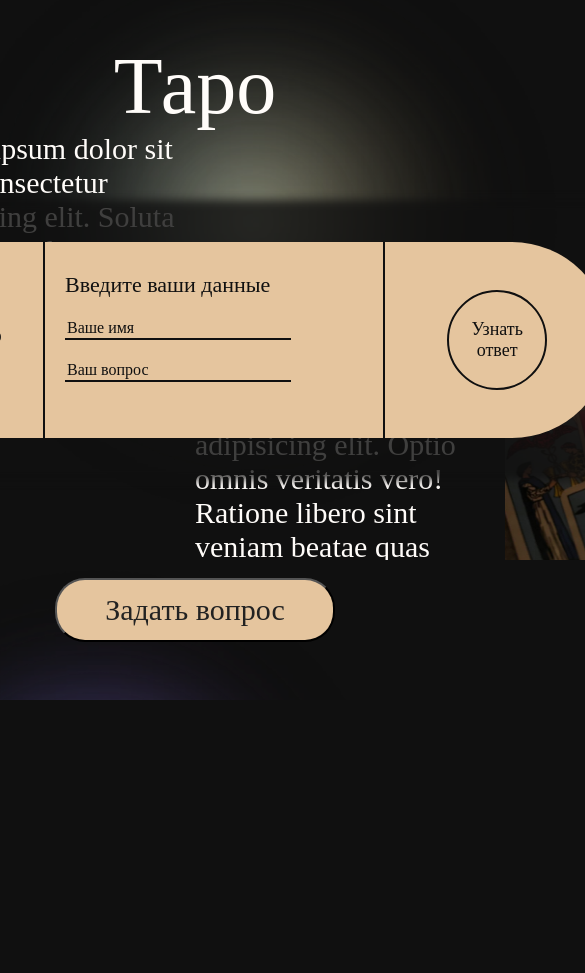
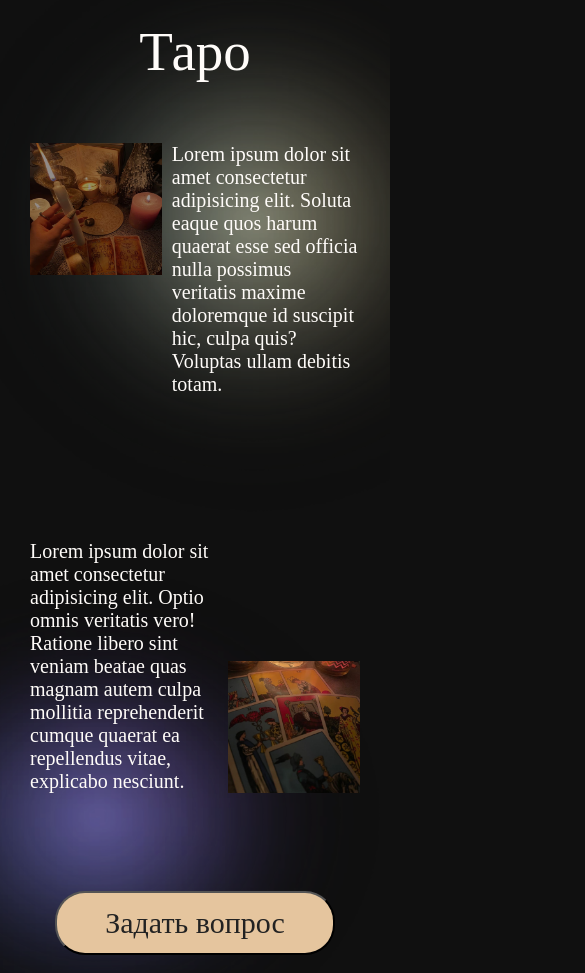
Before and after one commit to YodgorGA/taro_next, a Next.js app: page /taro in a window 390 px wide. Shown: the top 973 px of the page, 585 px wide, since content can reach past the window. Before the commit the page ends 844 px from the top, so only its background shows below. Built offline with nearby package versions, Linux system fonts and the light colour scheme.

Commit message:
End mobile resolution for Taro Page

```diff
--- a/src/app/(pages)/layout.module.scss
+++ b/src/app/(pages)/layout.module.scss
@@ -23,6 +23,7 @@
         position: absolute;
         @media (max-width: $desktop){
             overflow: hidden;
+            width: 100%;
         }
         .background{
             &_container{
--- a/src/app/(pages)/taro/page.tsx
+++ b/src/app/(pages)/taro/page.tsx
@@ -3,6 +3,7 @@ import S from './taro.module.scss';
 import Image from 'next/image';
 import TaroLeft from '/public/assets/images/taroLeft.png';
 import TaroRight from '/public/assets/images/taroRight.png';
+import { TaroModal } from '@/components/widgets';
 
 interface TaroPageProps {
 
@@ -39,29 +40,7 @@ export const TaroPage:FC<TaroPageProps> = ({...TaroPageProps}) =>{
                     </div>
                 </div>
             </div>
-            <div className={S.button_container}>
-                <button className={S.button}>Задать вопрос</button>
-            </div>
-            <div className={`${S.modal_container} `}>
-                <div className={S.modal_wrapper}>
-                    <div className={S.modal_blur}/>
-                    <div className={S.modal_fiedls}>
-                        <div className={S.modal_question}>
-                            <p>
-                                Задайте свой вопрос и получите на него расклад ответом
-                            </p>
-                        </div>
-                        <div className={S.modal_form}>
-                            <label>Введите ваши данные</label>
-                            <input className={S.modal_input} placeholder={'Ваше имя'} type={'text'}/>
-                            <input className={S.modal_input} placeholder={'Ваш вопрос'} type={'text'}/>
-                        </div>
-                        <div className={S.modal_buttonContainer}>
-                            <div className={S.modal_button}>Узнать ответ</div>
-                        </div>
-                    </div>
-                </div>
-            </div>
+            <TaroModal/>
         </section>
     )
 }
--- a/src/app/(pages)/taro/taro.module.scss
+++ b/src/app/(pages)/taro/taro.module.scss
@@ -8,36 +8,78 @@
 
         position: relative;
         @include flex(column,center,center);
+        @media (max-width: $mobile) {
+            width: 100%;
+            height: fit-content;
+            min-height: 800px;
+        }
     }
 }
 
 .title{
     max-width: 200px;
     max-height: 120px;
-    @include GwenFont(80px)
+    margin-top: 30px;
+    @include GwenFont(80px);
+    @media (max-width: $mobile) {
+        font-size: 55px;
+        margin-top: 20px;
+        margin-bottom: 30px;
+    }
 }
 
 .content{
     height: 428px;
     width: 1019px;
+    margin-top: 30px;
+    margin-bottom: 50px;
     @include flex(row,space-between,flex-start);
+    @media (max-width: $mobile) {
+        @include flex(column,space-between,center);
+        height: 650px;
+        width: 100%;
+    }
     &_left{
         gap: 20px;
         width: 50%;
         height: 100%;
-        @include flex(row,space-between,flex-start)
+        @include flex(row,space-between,flex-start);
+        @media (max-width: $mobile) {
+            @include flex(row,space-between,flex-start);
+            gap:10px;
+            width: 100%;
+            height: 50%;
+            padding: 0px 30px;
+            .content_text{
+                height: fit-content;
+            }
+        }
     }
     &_right{
         gap: 20px;
         width: 50%;
         height: 100%;
-        @include flex(row-reverse,space-between,flex-end)
+        @include flex(row-reverse,space-between,flex-end);
+        @media (max-width: $mobile) {
+            @include flex(row-reverse,space-between,flex-end);
+            gap:10px;
+            width: 100%;
+            height: 50%;
+            padding: 0px 30px;
+            .content_text{
+                height: fit-content;
+            }
+        }
     }
     &_text{
         @include GwenFont(30px);
         width: 300px;
         height: 200px;
         overflow: hidden;
+        @media (max-width: $mobile) {
+            font-size: 20px;
+            width: 200px;
+        }
     }
 }
 
@@ -46,130 +88,18 @@
         width: 205px;
         height: 244px;
         position: relative;
+        @media (max-width: $mobile) {
+            width: 120px;
+            height: 149px;
+        }
     }
     &_right{
        width: 207px;
        height: 207px;
        position: relative;
+       @media (max-width: $mobile) {
+        width: 140px;
+        height: 132px;
+       }
     }
 }
-
-.button{
-    width: 280px;
-    height: 60px;
-    padding: 30px 10px;
-    background-color: $beije;
-    @include GwenFont(30px);
-    border-radius: 30px;
-    @include flex(column,center,center);
-    &_container{
-        width: 100%;
-        height: 100px;
-        @include flex(row,center,center)
-    }
-}
-
-.modal{
-
-    &_container{
-        position: absolute;
-        top:200px;
-        left:0;
-        right: 0;
-        bottom: 0;
-        margin: 0 auto;
-        width: 80%;
-        height: 40%;
-
-
-    }
-    &_wrapper{
-        width: 100%;
-        height: 100%;
-        position: relative;
-        @include flex(column,center,center);
-
-    }
-    &_blur{
-        width: 100%;
-        height: 100%;
-        position: absolute;
-        background-color: $black;
-        left:0;
-        top:0;
-        filter: blur(5px);
-        opacity: .8;
-    }
-    &_fiedls{
-        @include flex(row,center,center);
-        height: 70%;
-        width: 90%;
-        background-color: $beije;
-        border-radius:100px;
-        position: relative;
-        z-index: 4;
-    }
-    &_question{
-        width: 35%;
-        height: 100%;
-        border-radius: 100px 0px 0px 100px;
-        @include GwenFont(22px);
-        @include flex(row,center,center);
-        padding-left: 20px;
-        padding-top: 40px;
-        text-align: center;
-        color: $black;
-        border-right: 2px solid $black;
-        & p{
-            width: 170px;
-            height: 180px;
-        }
-    }
-    &_form{
-        color:$black;
-        box-sizing: border-box;
-        padding: 30px 0px 0px 20px ;
-        width: 45%;
-        height: 100%;
-        border-right: 2px solid $black;
-        & label{
-            @include GwenFont(22px);
-        }
-    }
-    &_input{
-        margin-top: 20px;
-        width: 70%;
-        background-color: transparent;
-        outline: none;
-        @include GwenFont(16px);
-        border: none;
-        box-shadow: none;
-        border-bottom: 2px solid $black;
-        &::-webkit-input-placeholder{
-            @include GwenFont(16px);
-            color:$black;
-        }
-        overflow-x: scroll;
-    }
-    &_buttonContainer{
-        width: 30%;
-        height: 100%;
-        border-radius: 0px 100px 100px 0px;
-        @include flex();
-    }
-    &_button{
-        width: 100px;
-        height: 100px;
-        border-radius: 51px;
-        border: 2px solid $black;
-        @include flex();
-        @include GwenFont(18px);
-        color:$black;
-        text-align: center;
-    }
-
-    &.hidden{
-        display: none;
-    }
-
-}
--- /dev/null
+++ b/src/components/widgets/UI/taroModal/taroModal.module.scss
@@ -0,0 +1,177 @@
+@import '/src/styles/mixins.scss';
+@import '/src/styles/letterals.scss';
+
+.modal{
+
+    &_container{
+        position: absolute;
+        top:200px;
+        left:0;
+        right: 0;
+        bottom: 0;
+        margin: 0 auto;
+        width: 80%;
+        height: 40%;
+        @media (max-width: $mobile) {
+            width: 100%;
+            height: 100%;
+            top:0px;
+        }
+
+    }
+    &_wrapper{
+        width: 100%;
+        height: 100%;
+        position: relative;
+        @include flex(column,center,center);
+    }
+    &_blur{
+        width: 100%;
+        height: 100%;
+        position: absolute;
+        background-color: $black;
+        left:0;
+        top:0;
+        filter: blur(5px);
+        opacity: .8;
+    }
+    &_fiedls{
+        @include flex(row,center,center);
+        height: 70%;
+        width: 90%;
+        background-color: $beije;
+        border-radius:100px;
+        position: relative;
+        z-index: 4;
+        @media (max-width: $mobile) {
+            flex-direction: column;
+            border-radius:0px;
+            flex-direction: column;
+            height: 60%;
+        }
+
+    }
+    &_question{
+        width: 35%;
+        height: 100%;
+        border-radius: 100px 0px 0px 100px;
+        @include GwenFont(22px);
+        @include flex(row,center,center);
+        padding-left: 20px;
+        padding-top: 40px;
+        text-align: center;
+        color: $black;
+        border-right: 2px solid $black;
+        & p{
+            width: 170px;
+            height: 180px;
+        }
+        @media (max-width: $mobile) {
+            border-bottom: 2px solid $black ;
+            border-radius: 0px;
+            border-right: 0px;
+            width: 100%;
+            height: 30%;
+            padding: 10px;
+            box-sizing: border-box;
+            & p{
+                width: 95%;
+                height: 100%;
+                text-align: center;
+            }
+        }
+    }
+    &_form{
+        color:$black;
+        box-sizing: border-box;
+        padding: 30px 0px 0px 20px ;
+        width: 45%;
+        height: 100%;
+        border-right: 2px solid $black;
+        & label{
+            @include GwenFont(22px);
+        }
+        @media (max-width: $mobile) {
+            border-bottom: 2px solid $black ;
+            border-radius: 0px;
+            border-right: 0px;
+            width: 100%;
+            height: 35%;
+            box-sizing: border-box;
+            padding-bottom: 40px;
+            & p{
+                width: 95%;
+                height: 100%;
+                text-align: center;
+            }
+        }
+
+    }
+    &_input{
+        margin-top: 20px;
+        width: 70%;
+        background-color: transparent;
+        outline: none;
+        @include GwenFont(16px);
+        border: none;
+        box-shadow: none;
+        border-bottom: 2px solid $black;
+        &::-webkit-input-placeholder{
+            @include GwenFont(16px);
+            color:$black;
+        }
+        overflow-x: scroll;
+        @media (max-width: $mobile) {
+            width: 90%;
+            margin-top: 30px;
+        }
+    }
+    &_buttonContainer{
+        width: 30%;
+        height: 100%;
+        border-radius: 0px 100px 100px 0px;
+        @include flex();
+        @media (max-width: $mobile) {
+            width: 100%;
+            height: 20%;
+            border-radius: 0px;
+            padding-top: 30px;
+        }
+    }
+    &_button{
+        width: 100px;
+        height: 100px;
+        border-radius: 51px;
+        border: 2px solid $black;
+        @include flex();
+        @include GwenFont(18px);
+        color:$black;
+        text-align: center;
+        @media (max-width: $mobile) {
+            width: 200px;
+            height: 50px;
+        }
+        background-color: $beije;
+    }
+
+
+
+}
+
+.button{
+    width: 280px;
+    height: 60px;
+    padding: 30px 10px;
+    background-color: $beije;
+    @include GwenFont(30px);
+    border-radius: 30px;
+    @include flex(column,center,center);
+    &_container{
+        width: 100%;
+        height: 100px;
+        @include flex(row,center,center);
+        @media (max-width: $mobile) {
+            margin-top: 30px;
+        }
+    }
+}
--- /dev/null
+++ b/src/components/widgets/UI/taroModal/taroModal.tsx
@@ -0,0 +1,48 @@
+"use client"
+import {FC, useState} from 'react';
+import S from './taroModal.module.scss';
+
+interface TaroModalProps {
+
+}
+
+export const TaroModal:FC<TaroModalProps> = ({...TaroModalProps}) =>{
+    const [isHidden,setIsHidden] = useState<boolean>(true);
+    const modalToggler = () =>{
+        isHidden === true? setIsHidden(false) : setIsHidden(true);
+    }
+    return (
+        <>
+            <div className={S.button_container}>
+                <button onClick={modalToggler} className={S.button}>Задать вопрос</button>
+            </div>
+            {
+                isHidden === false &&
+                <div className={S.modal_container}>
+                    <div className={S.modal_wrapper}>
+                        <div className={S.modal_blur}/>
+                        <div className={S.modal_fiedls}>
+                            <div className={S.modal_question}>
+                                <p>
+                                    Задайте свой вопрос и получите на него расклад ответом
+                                </p>
+                            </div>
+                            <div className={S.modal_form}>
+                                <label>Введите ваши данные</label>
+                                <input className={S.modal_input} placeholder={'Ваше имя'} type={'text'}/>
+                                <input className={S.modal_input} placeholder={'Ваш вопрос'} type={'text'}/>
+                            </div>
+                            <div className={S.modal_buttonContainer}>
+                                <button onClick={modalToggler} className={S.modal_button}>Узнать ответ</button>
+                            </div>
+                        </div>
+                    </div>
+                </div>
+            }
+
+        </>
+
+    )
+}
+
+export default TaroModal
--- a/src/components/widgets/index.ts
+++ b/src/components/widgets/index.ts
@@ -1,5 +1,7 @@
 import Header from "./UI/header/Header";
+import TaroModal from "./UI/taroModal/taroModal";
 
 export {
-    Header
+    Header,
+    TaroModal
 }
```
Also changed, not shown: src/app/page.tsx (+10 -9 lines).
